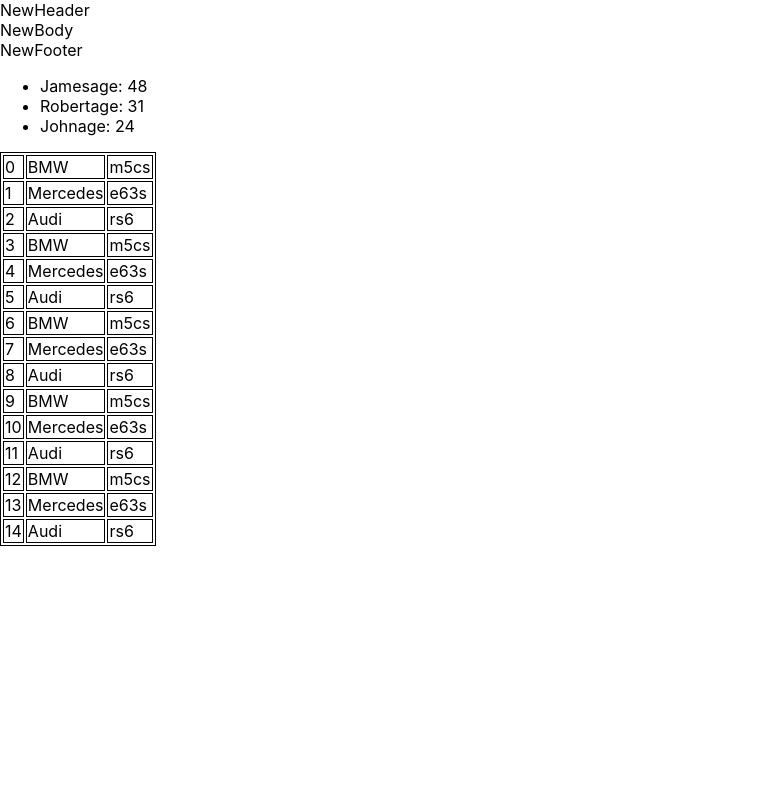
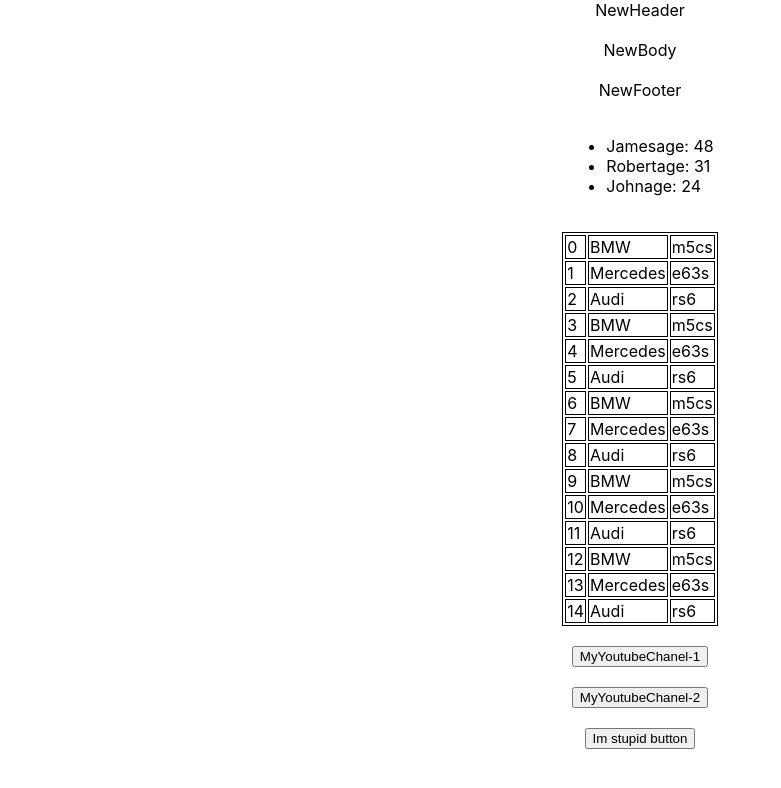
Before and after one commit to YuriyPshenov/microtasks, a React (Create React App) app: page / in a window 1280 px wide. Shown: the top 788 px of the page, without its empty margins (0-781 px from the left). Built offline with nearby package versions, Linux system fonts and the light colour scheme.

Commit message:
updating microtask-3

```diff
--- a/src/App.css
+++ b/src/App.css
@@ -1,5 +1,9 @@
-.App {
-  text-align: center;
+.App-Wrapper {
+  display: grid;
+  grid-template-columns: 800px;
+  justify-items: center;
+  justify-content: center;
+  grid-gap: 20px;
 }
 
 .App-logo {
@@ -16,8 +20,6 @@
 .App-header {
   background-color: #282c34;
   min-height: 100vh;
-  display: flex;
-  flex-direction: column;
   align-items: center;
   justify-content: center;
   font-size: calc(10px + 2vmin);
--- a/src/App.tsx
+++ b/src/App.tsx
@@ -5,6 +5,7 @@
 import {Footer} from "./microtask-1/Footer";
 import {NewComponent} from "./microtask-2/NewComponent";
 import {NewComponent2} from "./microtask-2/NewComponent-2";
+import {Button} from "./microtask-3/Button";
 
 
 
@@ -33,15 +34,29 @@
         {manufacturer: 'Audi', model: 'rs6'},
     ]
 
+    const Button1Foo = (subscriber: string, age: number, adress: string) => {
+        console.log(subscriber, age, adress)
+    }
+
+    const Button2Foo = (subscriber: string) => {
+        console.log(subscriber)
+    }
+
+    const Button3Foo = () => {
+        console.log('Im stupid button')
+    }
 
     return (
-        <>
+        <div className='App-Wrapper'>
             <Header titleForHeader={'NewHeader'}/>
             <Body titleForBody={'NewBody'}/>
             <Footer titleForFooter={'NewFooter'}/>
             <NewComponent students={students}/>
             <NewComponent2 topCars={topCars1} />
-        </>
+            <Button name={'MyYoutubeChanel-1'} callback={() => Button1Foo('Im vadim', 21, 'live in minsk')}/>
+            <Button name={'MyYoutubeChanel-2'} callback={() => Button2Foo('Im gosha')}/>
+            <Button name={'Im stupid button'} callback={Button3Foo}/>
+        </div>
     );
 }
 
--- /dev/null
+++ b/src/microtask-3/Button.tsx
@@ -0,0 +1,16 @@
+import React from "react";
+
+type ButtonPropsType = {
+    name: string
+    callback:() => void
+}
+
+
+export const Button = (props: ButtonPropsType) => {
+    const onClickHandler = () => {
+        props.callback()
+    }
+    return (
+        <button onClick={onClickHandler}>{props.name}</button>
+    )
+}
```
